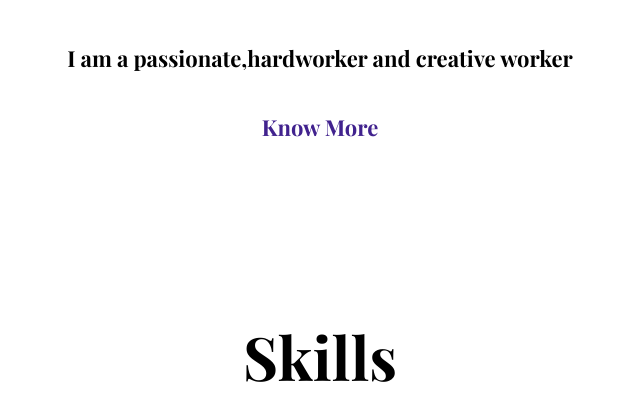
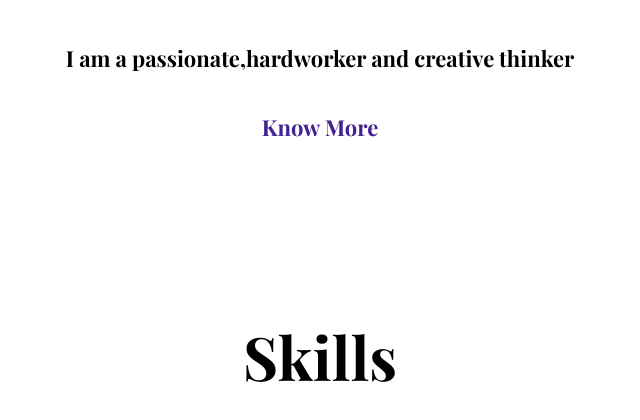
Before and after one commit to Dharani-2605/VAC, a Django app: page /finalproject/index in a window 1280 px wide; the page is wider, and only the part inside the window is pictured. Shown: the part 989-1409 px from the top of that part, without its empty margins (320-960 px from the left). Run offline with Django 4.2, Linux system fonts and the light colour scheme; some libraries are stand-ins or nearby versions.

Commit message:
Update index.html

```diff
--- a/finalproject/templates/finalproject/index.html
+++ b/finalproject/templates/finalproject/index.html
@@ -128,7 +128,7 @@
   <div class="container">
     <div class="row">
       <div class="col-lg-10 mx-auto text-center">
-        <p class="font-secondary paragraph-lg text-dark">I am a passionate,hardworker and creative worker</p>
+        <p class="font-secondary paragraph-lg text-dark">I am a passionate,hardworker and creative thinker</p>
         <a href="about.html" class="btn btn-transparent">know more</a>
       </div>
     </div>
```
